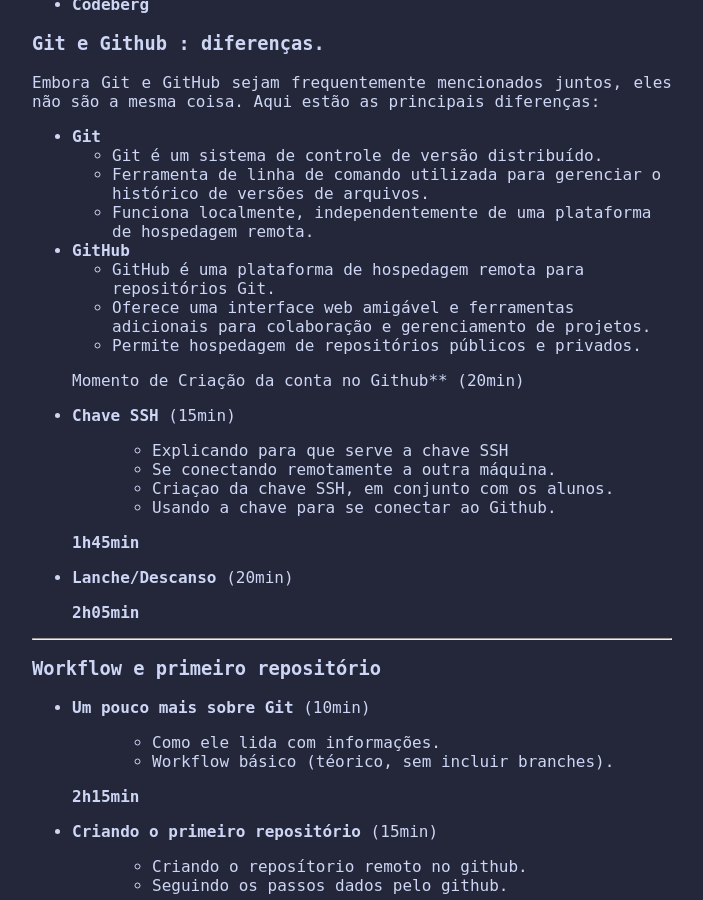
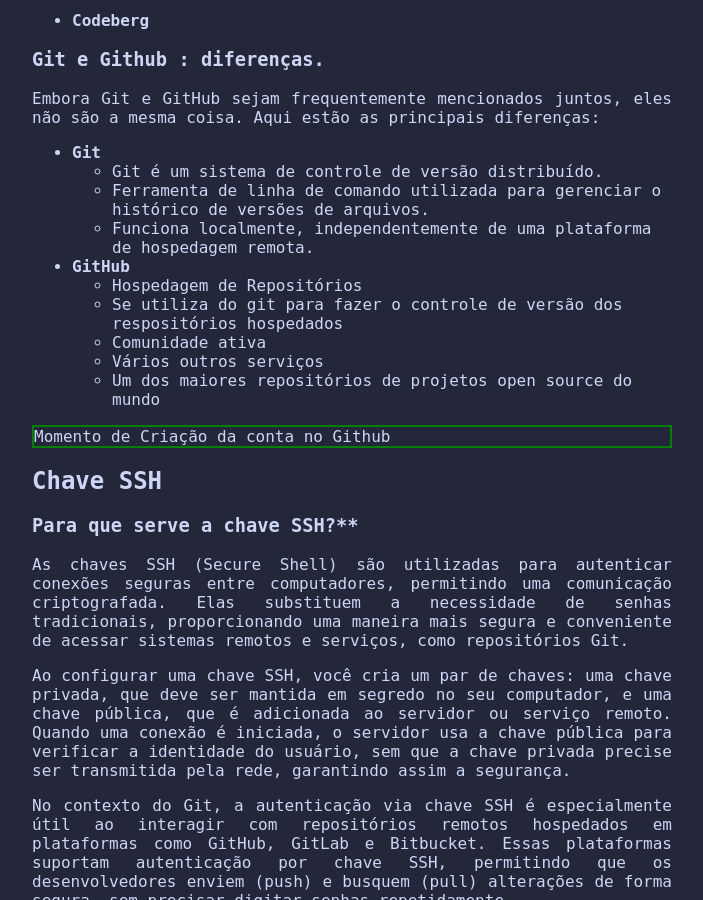
Before and after one commit to PETCC-UFRN/minicurso-linux-git, a Jekyll site: the page built from terceiroDia.md, in a window 1280 px wide and 900 px high, scrolled down 5912 px. Shown: the whole window, without its empty margins (288-991 px from the left). Built offline with Jekyll 4.4.1, drawn with Linux system fonts in a browser that asks for light colours; some of the changed text lies outside the part shown.

Commit message:
parte do conteúdo do dia 3

```diff
--- a/terceiroDia.md
+++ b/terceiroDia.md
@@ -102,6 +102,7 @@
 ## Introdução a plataformas de hospedagem remota
 ### Gancho com a parte de versionadores
 A utilização de versionadores como o Git se torna ainda mais poderosa quando combinada com plataformas de hospedagem remota.
+
 Essas plataformas permitem que você armazene, compartilhe e colabore em projetos de software com desenvolvedores de todo o mundo. Elas não só armazenam o código, mas também oferecem ferramentas para gerenciamento de projetos, integração contínua, e muito mais.
 
 ### Algumas diferentes plataformas: GitLab, BitBucket, Codeberg.
@@ -123,56 +124,79 @@
     - Funciona localmente, independentemente de uma plataforma de hospedagem remota.
 
 - **GitHub**
-    - GitHub é uma plataforma de hospedagem remota para repositórios Git.
-    - Oferece uma interface web amigável e ferramentas adicionais para colaboração e gerenciamento de projetos.
-    - Permite hospedagem de repositórios públicos e privados.
+    - Hospedagem de Repositórios
+    - Se utiliza do git para fazer o controle de versão dos respositórios hospedados
+    - Comunidade ativa
+    - Vários outros serviços
+    - Um dos maiores repositórios de projetos open source do mundo
 
 
-> Momento de Criação da conta no Github** (20min)
+<div style=" border:2px solid green;">
+Momento de Criação da conta no Github
+</div>
 
 
-- **Chave SSH** (15min)
-    > - Explicando para que serve a chave SSH
-    > - Se conectando  remotamente a outra máquina.
-    > - Criaçao da chave SSH, em conjunto com os alunos.
-    > - Usando a chave para se conectar ao Github.
+## Chave SSH
 
-> **1h45min**
+### Para que serve a chave SSH?**
 
-- **Lanche/Descanso** (20min)
+As chaves SSH (Secure Shell) são utilizadas para autenticar conexões seguras entre computadores, permitindo uma comunicação criptografada. Elas substituem a necessidade de senhas tradicionais, proporcionando uma maneira mais segura e conveniente de acessar sistemas remotos e serviços, como repositórios Git.
 
-> **2h05min**
+Ao configurar uma chave SSH, você cria um par de chaves: uma chave privada, que deve ser mantida em segredo no seu computador, e uma chave pública, que é adicionada ao servidor ou serviço remoto. Quando uma conexão é iniciada, o servidor usa a chave pública para verificar a identidade do usuário, sem que a chave privada precise ser transmitida pela rede, garantindo assim a segurança.
+
+No contexto do Git, a autenticação via chave SSH é especialmente útil ao interagir com repositórios remotos hospedados em plataformas como GitHub, GitLab e Bitbucket. Essas plataformas suportam autenticação por chave SSH, permitindo que os desenvolvedores enviem (push) e busquem (pull) alterações de forma segura, sem precisar digitar senhas repetidamente.
+
+
+<div style=" border:2px solid green;">
+Criaçao da chave SSH, em conjunto com os alunos.
+</div>
+
+
+# Workflow e primeiro repositório
+
+## Um pouco mais sobre Git
+- Como ele lida com informações.
+        O Git é um sistema de controle de versão distribuído que gerencia informações armazenando cada versão do projeto como um snapshot completo, em vez de apenas as diferenças entre versões. Ele utiliza uma estrutura de objetos que inclui blobs (conteúdo de arquivos), trees (diretórios), commits (mudanças com metadados) e tags (marcadores de versão). Cada objeto é identificado por um hash SHA-1, garantindo a integridade dos dados. Git permite a criação de branches para desenvolvimento paralelo e merges para combinar mudanças. As modificações são preparadas na staging area antes de serem commitadas. Com funcionalidades robustas de colaboração e resolução de conflitos, Git suporta operações offline e sincronização com repositórios remotos através de comandos como push e pull, facilitando o trabalho simultâneo de múltiplos desenvolvedores.
+### Workflow básico
+1) Você **modifica arquivos** na sua árvore de trabalho
+
+2) Você **seleciona apenas as mudanças que você quer** que façam parte do seu próximo commit, e apenas essas mudanças serão adicionadas à staging area
+
+3) Você **faz um commit**: os arquivos como eles estão na staging area são armazenados em forma de snapshot permanentemente no seu diretório  Git.
+
+<img src="https://hackmd.io/_uploads/HJKOTMTGC.png" width="70%">
+
+Assim, podemos perceber que um arquivo pode estar em um dos 3 estados:
+* modified
+* staged
+* commited
+
+
+## Criando o primeiro repositório
+
+### Criando o repositório remoto no github.
+- Seguindo os passos dados pelo github.
+- `init, remote add, add, commit, push`.
+- O nome do reposittório que eles devem criar é `projeto 01` - que será utilizado no exercício de fixação
 
 ---
-### Workflow e primeiro repositório
+## Comandos e Práticas do Git
 
-- **Um pouco mais sobre Git** (10min)
-    > - Como ele lida com informações.
-    > - Workflow básico (téorico, sem incluir branches).
+### Lidando com o git** (30min)
+1) Verificando o status dos arquivos `git status`.
 
-> **2h15min**
+2) Entendendo o staging area.
 
-- **Criando o primeiro repositório** (15min)
-    > - Criando o reposítorio remoto no github.
-    > - Seguindo os passos dados pelo github.
-    > - `init, remote add, add, commit, push`.
-    > - O nome do reposittório que eles devem criar é `projeto 01` - que será utilizado no exercício de fixação
+3) Rastreando arquivos novos e modificados `git add`.
 
-> **2h30min**
+4) Fazendo o **commit** do que foi feito `git commit`.
 
----
-### Comandos e Práticas do Git
+5) Como ver todos os commit feitos com `git log`
 
-- **Lidando com o git** (30min)
-    > - Verificando o status dos arquivos `git status`.
-    > - Entendendo o staging area.
-    > - Rastreando arquivos novos e modificados `git add`.
-    > - Fazendo o **commit** do que foi feito `git commit`.
-    > - Como ver todos os commit feitos com `git log`
-    > - Subindo alterações para o repositório remoto `git push`
+6) Subindo alterações para o repositório remoto `git push`
 
-> **3h**
 
+# Exercícios
 - [**Git$1**](https://hackmd.io/K-KTS27ITaOj5rhVWp66zg?view#Exerc%C3%ADcio-11) (20min)
     > - Exercício utilizando `git status`, `git commit`, `git add`, `git log` e `git push`.
     > - Projeto para criar 2 capítulos de uma história.
```
Also changed, not shown: 1 other file.
